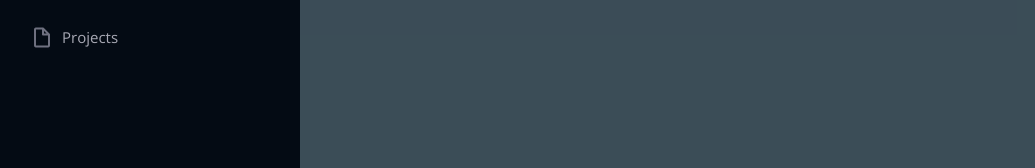
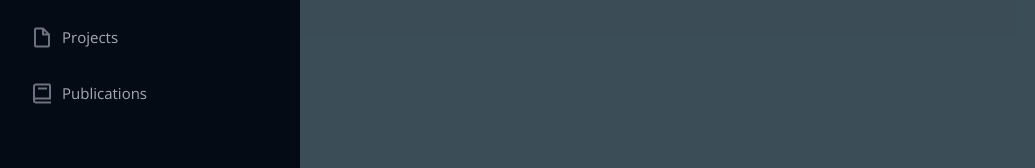
Before and after one commit to Sid200230/Siddharth-Sriram-Sikha-Technical-portfolio, a plain HTML site: page index.html in a window 1280 px wide. Shown: the part 474-642 px from the top of the page, without its empty margins (0-1035 px from the left). Drawn offline with nearby package versions, Linux system fonts and the light colour scheme.

Commit message:
Update index.html

```diff
--- a/index.html
+++ b/index.html
@@ -48,6 +48,7 @@
           <li><a href="#about" class="nav-link scrollto"><i class="bx bx-user"></i> <span>About</span></a></li>
           <li><a href="#resume" class="nav-link scrollto"><i class="bx bx-file-blank"></i> <span>Resume</span></a></li>
           <li><a href="#Projects" class="nav-link scrollto"><i class="bx bx-file-blank"></i> <span>Projects</span></a></li>
+          <li><a href="#publications" class="nav-link scrollto"><i class="bx bx-book"></i> <span>Publications</span></a></li>
 
         </ul>
       </nav>
```
